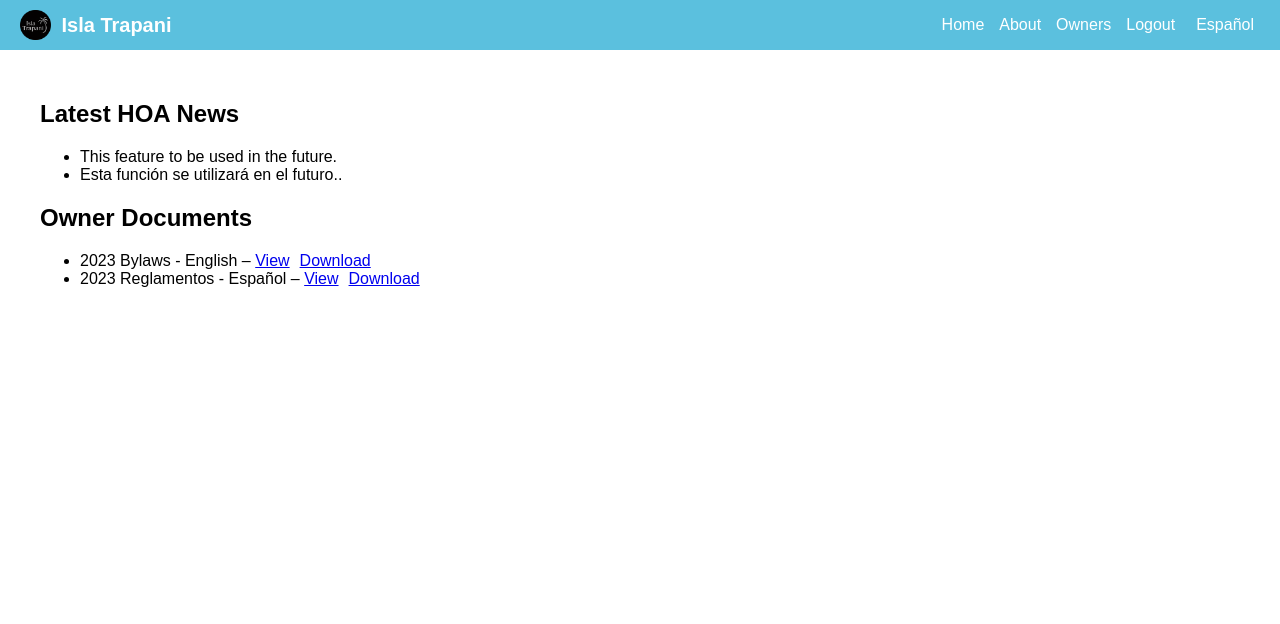
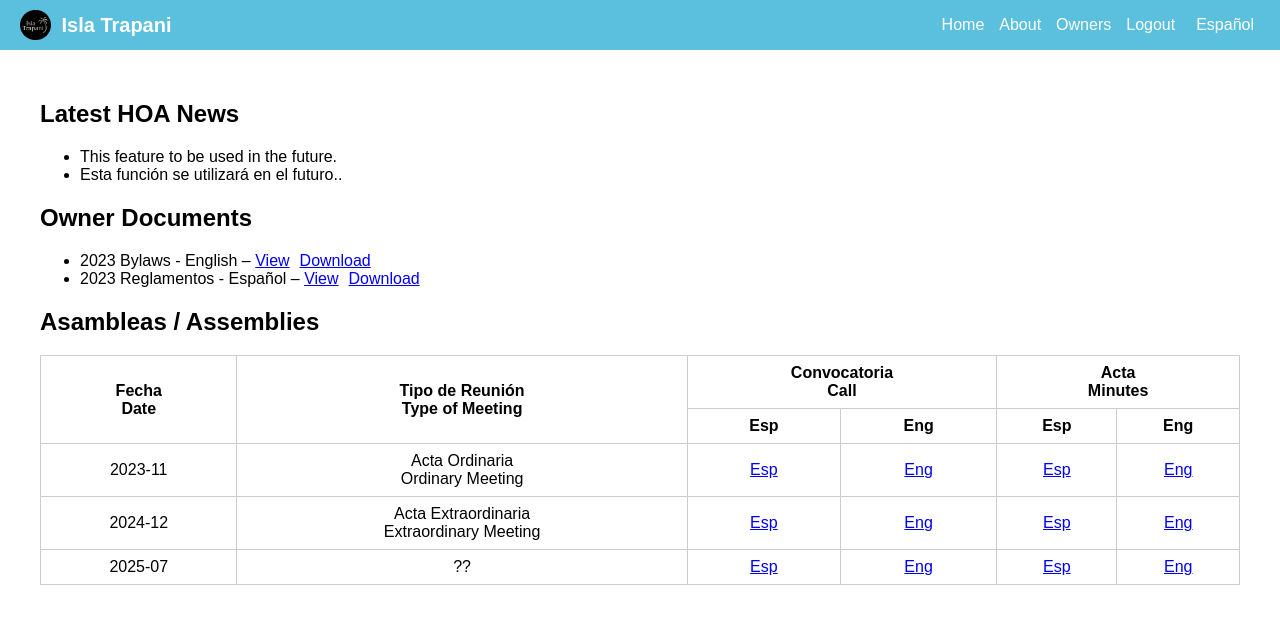
Before and after one commit to grdino/isla-trapani, a Next.js app: page /owners in a window 1280 px wide. Shown: the top 624 px of the page. Built offline with nearby package versions, Linux system fonts and the light colour scheme; sample sign-in values are in the browser's storage.

Commit message:
Update owners.js
Added an assemblies table to the owner's documents page

```diff
--- a/pages/owners.js
+++ b/pages/owners.js
@@ -47,8 +47,127 @@ export default function Owners() {
               </li>
             ))}
           </ul>
+
+          {/* New Section: Asambleas / Assemblies */}
+          <h2>Asambleas / Assemblies</h2>
+
+          <table className="responsive-table">
+            <thead>
+              <tr>
+                <th rowSpan="2">Fecha<br />Date</th>
+                <th rowSpan="2">Tipo de Reunión<br />Type of Meeting</th>
+                <th colSpan="2">Convocatoria<br />Call</th>
+                <th colSpan="2">Acta<br />Minutes</th>
+              </tr>
+              <tr>
+                <th>Esp</th>
+                <th>Eng</th>
+                <th>Esp</th>
+                <th>Eng</th>
+              </tr>
+            </thead>
+            <tbody>
+              <tr>
+                <td data-label="Fecha/Date">2023-11</td>
+                <td data-label="Tipo de Reunión / Type of Meeting">
+                  Acta Ordinaria<br />Ordinary Meeting
+                </td>
+                <td data-label="Convocatoria Esp">
+                  <a href="/owners-docs/call-2023-11-esp.pdf">Esp</a>
+                </td>
+                <td data-label="Convocatoria Eng">
+                  <a href="/owners-docs/call-2023-11-eng.pdf">Eng</a>
+                </td>
+                <td data-label="Acta Esp">
+                  <a href="/owners-docs/minutes-2023-11-esp.pdf">Esp</a>
+                </td>
+                <td data-label="Acta Eng">
+                  <a href="/owners-docs/minutes-2023-11-eng.pdf">Eng</a>
+                </td>
+              </tr>
+              <tr>
+                <td data-label="Fecha/Date">2024-12</td>
+                <td data-label="Tipo de Reunión / Type of Meeting">
+                  Acta Extraordinaria<br />Extraordinary Meeting
+                </td>
+                <td data-label="Convocatoria Esp">
+                  <a href="/owners-docs/call-2024-12-esp.pdf">Esp</a>
+                </td>
+                <td data-label="Convocatoria Eng">
+                  <a href="/owners-docs/call-2024-12-eng.pdf">Eng</a>
+                </td>
+                <td data-label="Acta Esp">
+                  <a href="/owners-docs/minutes-2024-12-esp.pdf">Esp</a>
+                </td>
+                <td data-label="Acta Eng">
+                  <a href="/owners-docs/minutes-2024-12-eng.pdf">Eng</a>
+                </td>
+              </tr>
+              <tr>
+                <td data-label="Fecha/Date">2025-07</td>
+                <td data-label="Tipo de Reunión / Type of Meeting">??</td>
+                <td data-label="Convocatoria Esp"><a href="#">Esp</a></td>
+                <td data-label="Convocatoria Eng"><a href="#">Eng</a></td>
+                <td data-label="Acta Esp"><a href="#">Esp</a></td>
+                <td data-label="Acta Eng"><a href="#">Eng</a></td>
+              </tr>
+            </tbody>
+          </table>
         </div>
       </ProtectedRoute>
+
+      <style jsx>{`
+        .responsive-table {
+          width: 100%;
+          border-collapse: collapse;
+          text-align: center;
+          margin-top: 15px;
+        }
+        .responsive-table th,
+        .responsive-table td {
+          border: 1px solid #ccc;
+          padding: 8px;
+        }
+
+        @media screen and (max-width: 768px) {
+          .responsive-table,
+          .responsive-table thead,
+          .responsive-table tbody,
+          .responsive-table th,
+          .responsive-table tr {
+            display: block;
+            width: 100%;
+          }
+
+          .responsive-table thead {
+            display: none;
+          }
+
+          .responsive-table tr {
+            margin-bottom: 15px;
+            border: 1px solid #ccc;
+            padding: 10px;
+            border-radius: 8px;
+            background: #f9f9f9;
+          }
+
+          .responsive-table td {
+            display: block;
+            text-align: right;
+            border: none;
+            padding: 6px;
+            position: relative;
+          }
+
+          .responsive-table td::before {
+            content: attr(data-label);
+            position: absolute;
+            left: 10px;
+            font-weight: bold;
+            text-align: left;
+          }
+        }
+      `}</style>
     </Layout>
   );
 }
```
